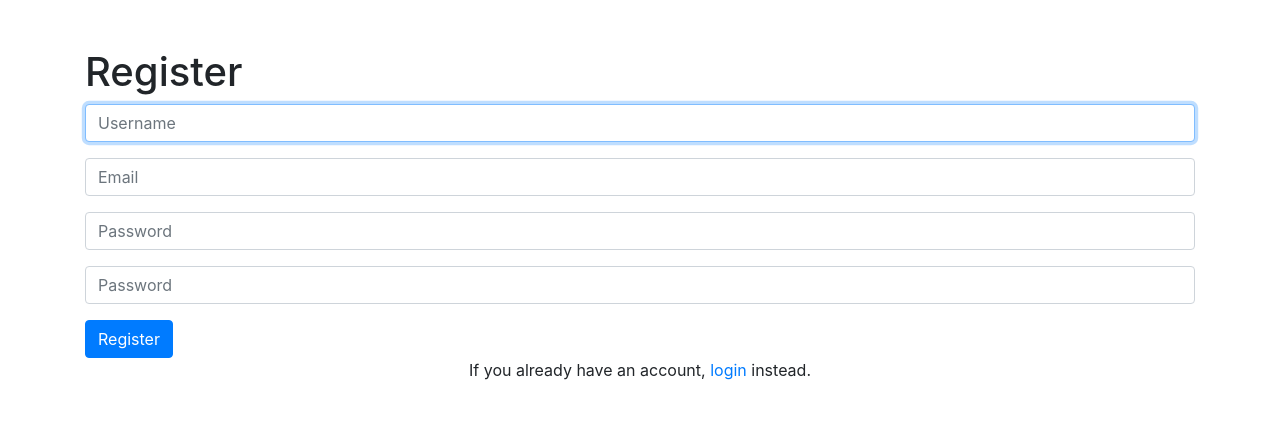
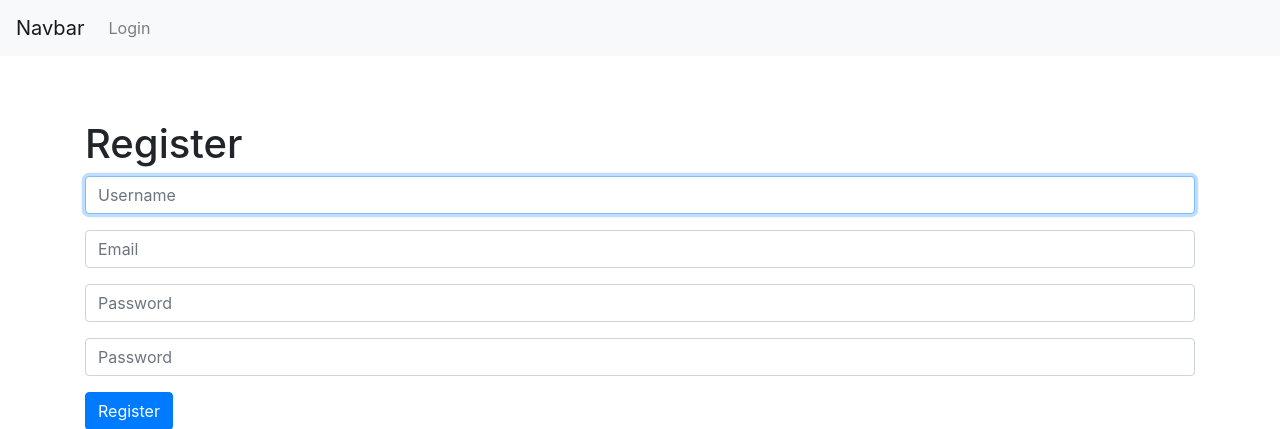
Before and after one commit to Chlodwig-tech/warhammerDjangoApp, a Django app: page /auth/register/ in a window 1280 px wide. Shown: the top 429 px of the page. Run offline with Django 4.2, Linux system fonts and the light colour scheme; some libraries are stand-ins or nearby versions.

Commit message:
add favicon and messages alerts

```diff
--- a/warhammerApp/templates/base.html
+++ b/warhammerApp/templates/base.html
@@ -6,10 +6,24 @@
 
     <link rel="stylesheet" href="https://cdn.jsdelivr.net/npm/bootstrap@4.5.3/dist/css/bootstrap.min.css" integrity="sha384-TX8t27EcRE3e/ihU7zmQxVncDAy5uIKz4rEkgIXeMed4M0jlfIDPvg6uqKI2xXr2" crossorigin="anonymous">
 
-    <title>{% block title %}Warhammer App{% endblock %}</title>
+    <link rel="apple-touch-icon" sizes="180x180" href="/static/favicons/apple-touch-icon.png">
+    <link rel="icon" type="image/png" sizes="32x32" href="/static/favicons/favicon-32x32.png">
+    <link rel="icon" type="image/png" sizes="16x16" href="/static/favicons/favicon-16x16.png">
+    <link rel="manifest" href="/static/favicons/site.webmanifest">
+    <link rel="mask-icon" href="safari-pinned-tab.svg" color="#5bbad5">
+    <meta name="msapplication-TileColor" content="#da532c">
+    <meta name="theme-color" content="#ffffff">
+
+
+    <title>{% block title %}App{% endblock %}</title>
   </head>
 
 <body>
+
+
+
+    {% include 'includes/navbar.html' %}
+    {% include 'includes/messages.html' %}
 
     {% block content %}
         REPLACE CONTENT
--- /dev/null
+++ b/warhammerApp/templates/includes/messages.html
@@ -0,0 +1,29 @@
+{% if messages %}
+    {% for message in messages %}
+        {% with tag=message.tags %}
+
+        {% if message.tags == 'debug' %}
+        <div class="alert alert-primary alert-dismissible" role="alert">
+            <button type="button" class="close" data-dismiss="alert">&times;</button>
+            {{ message }}
+        </div>
+        {% elif message.tags == 'error' %}
+        <div class="alert alert-danger alert-dismissible" role="alert">
+            <button type="button" class="close" data-dismiss="alert">&times;</button>
+            {{ message }}
+        </div>
+        {% else %}
+        <div class="alert alert-{{tag}} alert-dismissible" role="alert">
+            <button type="button" class="close" data-dismiss="alert">&times;</button>
+            {{ message }}
+        </div>
+        {% endif %}
+        {% endwith %}
+    {% endfor %}
+{% endif %}
+
+<p id="demo"></p>
+
+
+<script src="https://cdn.jsdelivr.net/npm/jquery@3.6.1/dist/jquery.slim.min.js"></script>
+<script src="https://cdn.jsdelivr.net/npm/bootstrap@4.6.2/dist/js/bootstrap.bundle.min.js"></script>
--- /dev/null
+++ b/warhammerApp/templates/includes/navbar.html
@@ -0,0 +1,26 @@
+<nav class="navbar navbar-expand-sm navbar-light bg-light">
+    <a class="navbar-brand" href="/welcome">Navbar</a>
+  <button class="navbar-toggler" type="button" data-toggle="collapse" data-target="#navbarText" aria-controls="navbarText" aria-expanded="False" aria-label="Toggle navigation">
+    <span class="navbar-toggler-icon"></span>
+  </button>
+  <div class="collapse navbar-collapse" id="navbarText">
+    <ul class="navbar-nav mr-auto">
+      {% if user.is_authenticated %}
+
+      <li class="nav-item">
+        <a class="nav-link" href="/logout">Logout</a>
+      </li>
+      <li class="nav-item">
+        <a class="nav-link" href="#">Welcome, {{user.username}}</a>
+      </li>
+
+      {% else %}
+
+      <li class="nav-item">
+        <a class="nav-link" href="/login">Login</a>
+      </li>
+
+      {% endif %}
+    </ul>
+  </div>
+</nav>
```
Also changed, not shown: warhammerApp/static/favicons/browserconfig.xml (added, +9 -0 lines), warhammerApp/static/favicons/android-chrome-192x192.png (added), warhammerApp/static/favicons/android-chrome-256x256.png (added), warhammerApp/static/favicons/apple-touch-icon.png (added), warhammerApp/static/favicons/favicon-16x16.png (added), warhammerApp/static/favicons/favicon-32x32.png (added), warhammerApp/static/favicons/favicon.ico (added), warhammerApp/static/favicons/mstile-150x150.png (added), warhammerApp/static/favicons/safari-pinned-tab.svg (added), warhammerApp/static/favicons/site.webmanifest (added).
